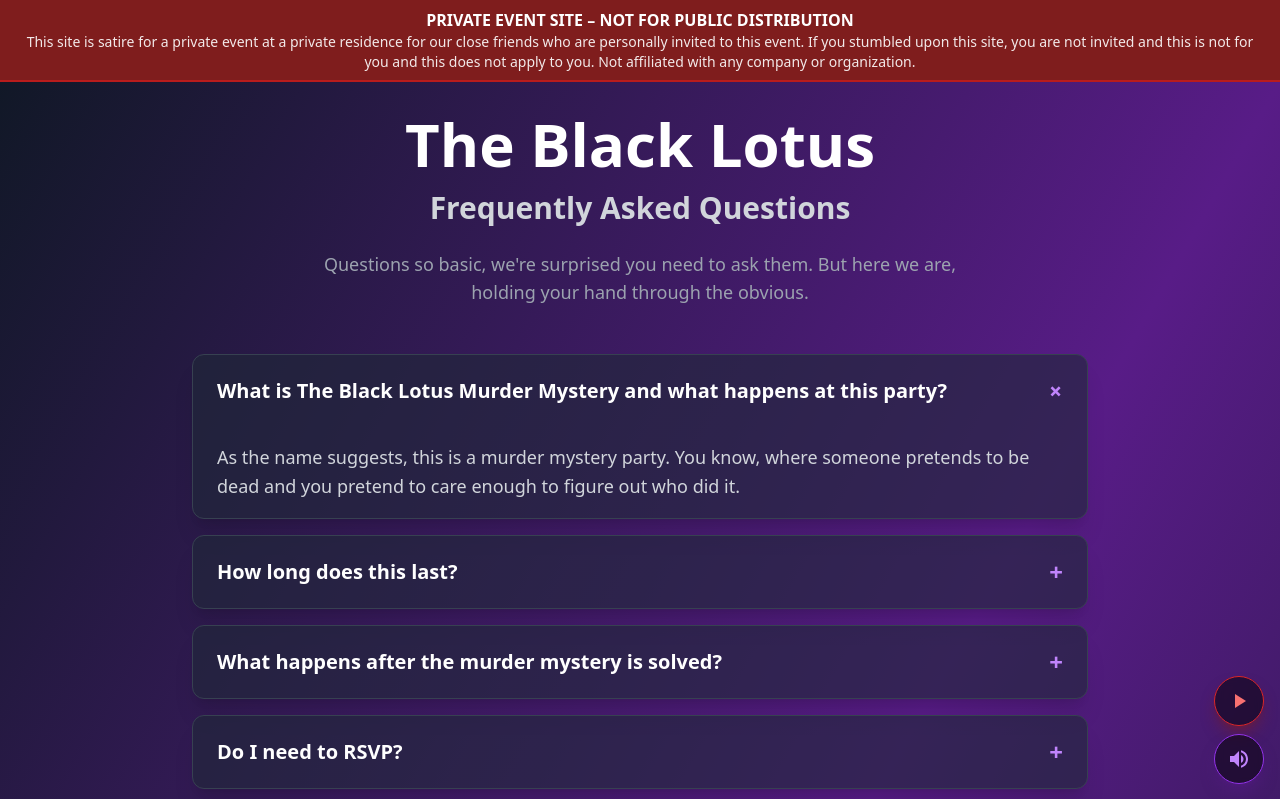
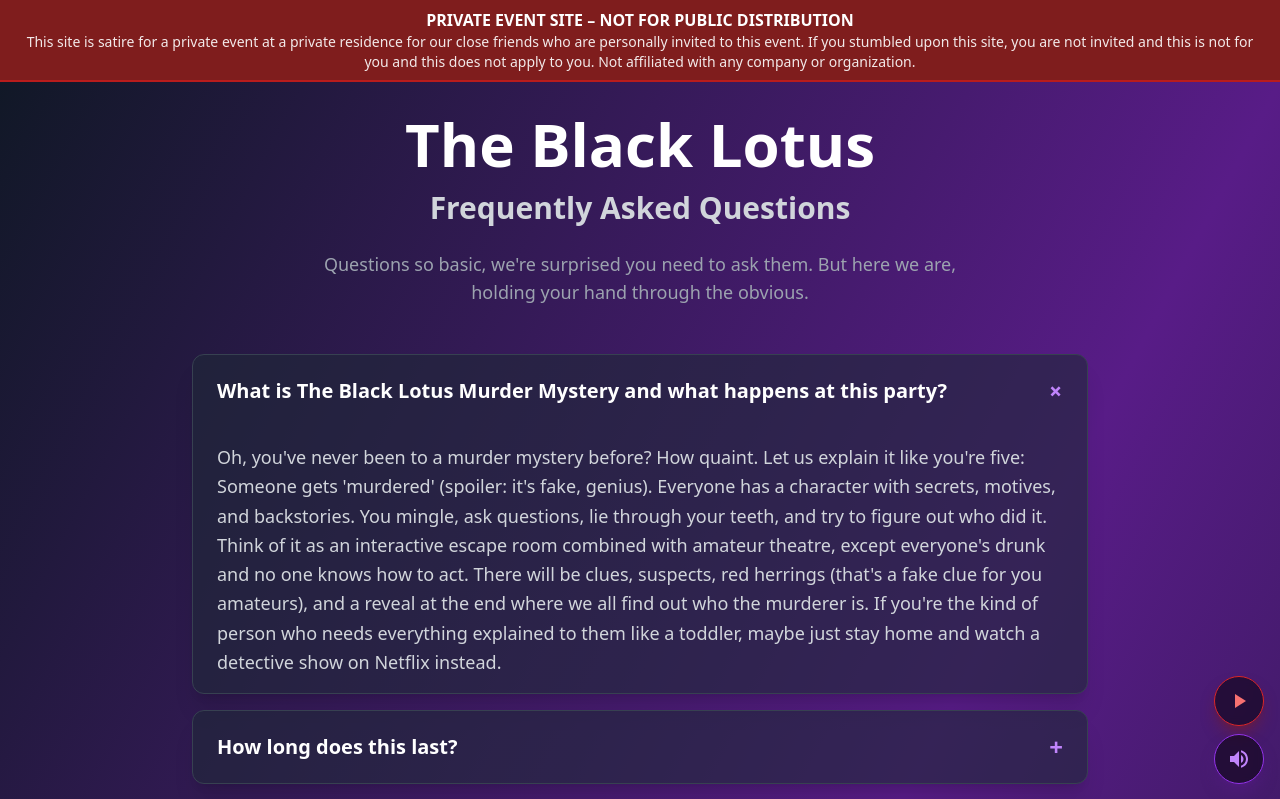
Before and after one commit to ojusave/murder_mystery, a Next.js app: page /faq in a window 1280 px wide. Shown: the top 799 px of the page. Built offline with nearby package versions, Linux system fonts and the light colour scheme; a web font is replaced by a local one.

Commit message:
Expand murder mystery explanation with detailed and degrading tone

```diff
--- a/src/app/faq/page.tsx
+++ b/src/app/faq/page.tsx
@@ -14,7 +14,7 @@ const staticFaqs: FAQ[] = [
   {
     id: 'faq-1',
     question: 'What is The Black Lotus Murder Mystery and what happens at this party?',
-    answer: "As the name suggests, this is a murder mystery party. You know, where someone pretends to be dead and you pretend to care enough to figure out who did it.",
+    answer: "Oh, you've never been to a murder mystery before? How quaint. Let us explain it like you're five: Someone gets 'murdered' (spoiler: it's fake, genius). Everyone has a character with secrets, motives, and backstories. You mingle, ask questions, lie through your teeth, and try to figure out who did it. Think of it as an interactive escape room combined with amateur theatre, except everyone's drunk and no one knows how to act. There will be clues, suspects, red herrings (that's a fake clue for you amateurs), and a reveal at the end where we all find out who the murderer is. If you're the kind of person who needs everything explained to them like a toddler, maybe just stay home and watch a detective show on Netflix instead.",
     order: 1,
     isActive: true
   },
```
